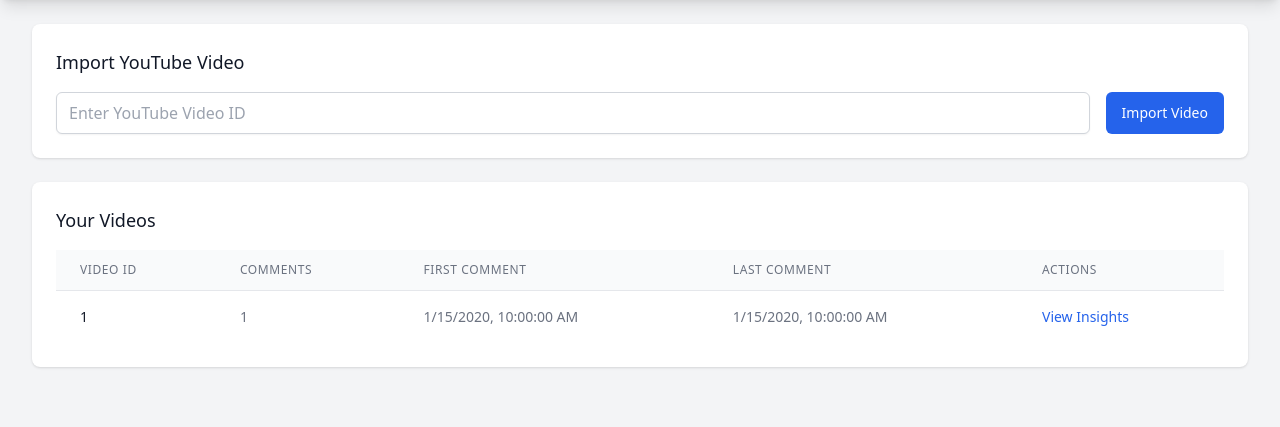
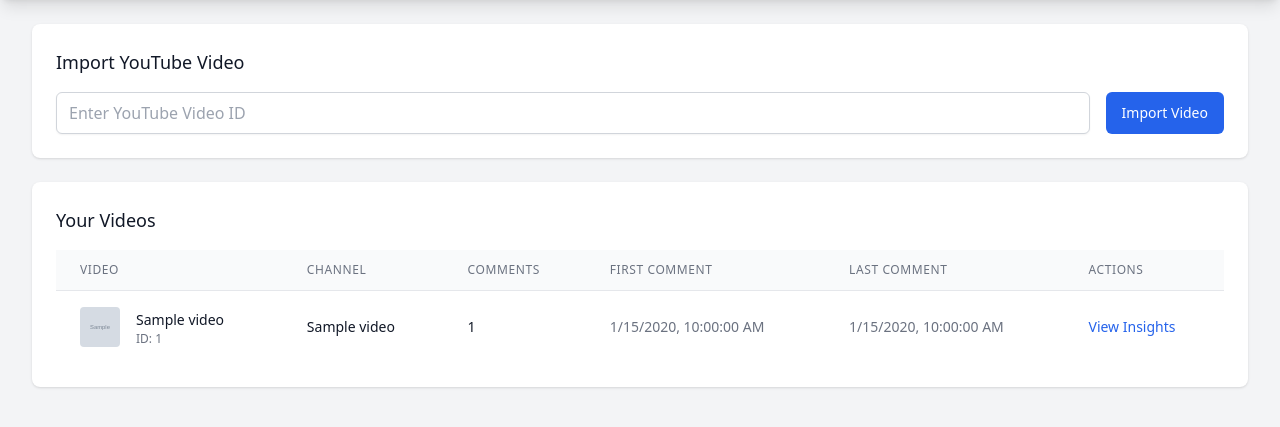
Before and after one commit to drinkyouroj/creatorguard, a Flask app: page / in a window 1280 px wide. Shown: the part 64-491 px from the top of the page. Run offline with Flask 3, Linux system fonts and the light colour scheme; a user stored in the database is signed in; tables that the repository leaves empty hold one stand-in row (values such as "Sample post"); grey boxes marked "Sample" are stand-in pictures; some libraries are stand-ins or nearby versions.

Commit message:
update to include video titles

```diff
--- a/db/schema.sql
+++ b/db/schema.sql
@@ -19,6 +19,15 @@
     FOREIGN KEY (user_id) REFERENCES users (id)
 );
 
+-- Videos table
+CREATE TABLE IF NOT EXISTS videos (
+    video_id TEXT PRIMARY KEY,
+    title TEXT NOT NULL,
+    channel_title TEXT,
+    thumbnail_url TEXT,
+    created_at DATETIME DEFAULT CURRENT_TIMESTAMP
+);
+
 -- Comments table
 CREATE TABLE IF NOT EXISTS comments (
     id INTEGER PRIMARY KEY AUTOINCREMENT,
@@ -37,6 +46,7 @@
     sentiment_scores TEXT,
     toxicity_details TEXT,
     created_at DATETIME DEFAULT CURRENT_TIMESTAMP,
+    FOREIGN KEY (video_id) REFERENCES videos (video_id),
     FOREIGN KEY (parent_id) REFERENCES comments (comment_id)
 );
 
--- a/web/templates/index.html
+++ b/web/templates/index.html
@@ -69,7 +69,8 @@
                         <table class="min-w-full divide-y divide-gray-200">
                             <thead>
                                 <tr>
-                                    <th class="px-6 py-3 bg-gray-50 text-left text-xs font-medium text-gray-500 uppercase tracking-wider">Video ID</th>
+                                    <th class="px-6 py-3 bg-gray-50 text-left text-xs font-medium text-gray-500 uppercase tracking-wider">Video</th>
+                                    <th class="px-6 py-3 bg-gray-50 text-left text-xs font-medium text-gray-500 uppercase tracking-wider">Channel</th>
                                     <th class="px-6 py-3 bg-gray-50 text-left text-xs font-medium text-gray-500 uppercase tracking-wider">Comments</th>
                                     <th class="px-6 py-3 bg-gray-50 text-left text-xs font-medium text-gray-500 uppercase tracking-wider">First Comment</th>
                                     <th class="px-6 py-3 bg-gray-50 text-left text-xs font-medium text-gray-500 uppercase tracking-wider">Last Comment</th>
@@ -78,12 +79,31 @@
                             </thead>
                             <tbody class="bg-white divide-y divide-gray-200">
                                 <tr v-for="video in videos" :key="video.video_id">
-                                    <td class="px-6 py-4 whitespace-nowrap text-sm font-medium text-gray-900">
-                                        <a :href="'https://youtube.com/watch?v=' + video.video_id" target="_blank" class="hover:text-blue-600">
-                                            [[ video.video_id ]]
-                                        </a>
+                                    <td class="px-6 py-4 whitespace-nowrap">
+                                        <div class="flex items-center">
+                                            <div class="flex-shrink-0 h-10 w-10">
+                                                <img :src="video.thumbnail_url" :alt="video.title" class="h-10 w-10 rounded">
+                                            </div>
+                                            <div class="ml-4">
+                                                <a :href="'https://youtube.com/watch?v=' + video.video_id"
+                                                   target="_blank"
+                                                   class="text-sm font-medium text-gray-900 hover:text-blue-600">
+                                                    [[ video.title ]]
+                                                </a>
+                                                <div class="text-xs text-gray-500">ID: [[ video.video_id ]]</div>
+                                            </div>
+                                        </div>
                                     </td>
-                                    <td class="px-6 py-4 whitespace-nowrap text-sm text-gray-500">[[ video.comment_count ]]</td>
+                                    <td class="px-6 py-4 whitespace-nowrap">
+                                        <div class="text-sm text-gray-900">[[ video.channel_title ]]</div>
+                                    </td>
+                                    <td class="px-6 py-4 whitespace-nowrap">
+                                        <div class="text-sm text-gray-900">[[ video.comment_count ]]</div>
+                                        <div class="text-xs text-gray-500">
+                                            <span v-if="video.toxic_count" class="text-red-600">[[ video.toxic_count ]] toxic</span>
+                                            <span v-if="video.questionable_count" class="text-yellow-600">[[ video.questionable_count ]] questionable</span>
+                                        </div>
+                                    </td>
                                     <td class="px-6 py-4 whitespace-nowrap text-sm text-gray-500">[[ formatDate(video.first_comment) ]]</td>
                                     <td class="px-6 py-4 whitespace-nowrap text-sm text-gray-500">[[ formatDate(video.last_comment) ]]</td>
                                     <td class="px-6 py-4 whitespace-nowrap text-sm text-gray-500">
--- a/web/views.py
+++ b/web/views.py
@@ -63,27 +63,35 @@
         conn = sqlite3.connect('creatorguard.db')
         cursor = conn.cursor()
         cursor.execute("""
-            SELECT DISTINCT video_id,
-                   COUNT(*) as comment_count,
-                   MIN(timestamp) as first_comment,
-                   MAX(timestamp) as last_comment,
-                   COUNT(CASE WHEN classification = 'toxic' THEN 1 END) as toxic_count,
-                   COUNT(CASE WHEN classification = 'questionable' THEN 1 END) as questionable_count,
-                   COUNT(CASE WHEN mod_action IS NOT NULL THEN 1 END) as flagged_count
-            FROM comments
-            GROUP BY video_id
+            SELECT
+                v.video_id,
+                v.title,
+                v.channel_title,
+                v.thumbnail_url,
+                COUNT(c.id) as comment_count,
+                MIN(c.timestamp) as first_comment,
+                MAX(c.timestamp) as last_comment,
+                COUNT(CASE WHEN c.classification = 'toxic' THEN 1 END) as toxic_count,
+                COUNT(CASE WHEN c.classification = 'questionable' THEN 1 END) as questionable_count,
+                COUNT(CASE WHEN c.mod_action IS NOT NULL THEN 1 END) as flagged_count
+            FROM videos v
+            LEFT JOIN comments c ON v.video_id = c.video_id
+            GROUP BY v.video_id, v.title, v.channel_title, v.thumbnail_url
             ORDER BY last_comment DESC
         """)
         videos = cursor.fetchall()
 
         return jsonify([{
             'video_id': video[0],
-            'comment_count': video[1],
-            'first_comment': video[2],
-            'last_comment': video[3],
-            'toxic_count': video[4],
-            'questionable_count': video[5],
-            'flagged_count': video[6]
+            'title': video[1],
+            'channel_title': video[2],
+            'thumbnail_url': video[3],
+            'comment_count': video[4],
+            'first_comment': video[5],
+            'last_comment': video[6],
+            'toxic_count': video[7],
+            'questionable_count': video[8],
+            'flagged_count': video[9]
         } for video in videos])
 
     except sqlite3.Error as e:
```
Also changed, not shown: comments/fetch_comments.py (+87 -67 lines).
